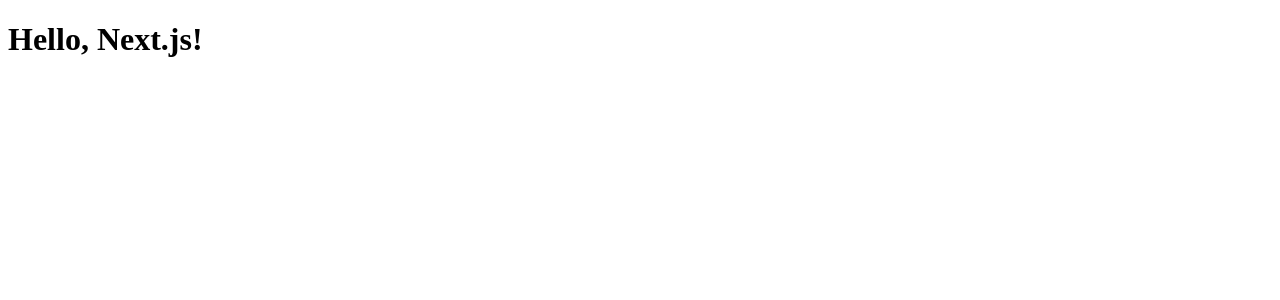
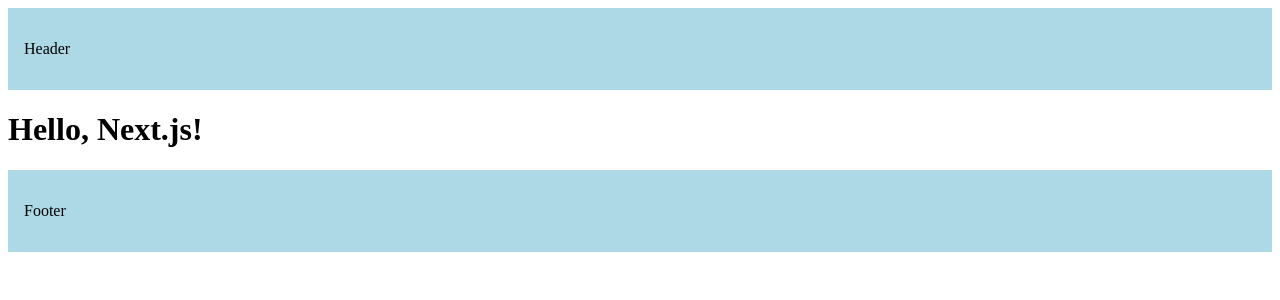
Before and after one commit to khangnv111/next-tutorial, a Next.js app: page / in a window 1280 px wide. Shown: the top 300 px of the page. Built offline with nearby package versions, Linux system fonts and the light colour scheme.

Commit message:
update UI layout

```diff
--- a/src/app/layout.tsx
+++ b/src/app/layout.tsx
@@ -10,7 +10,16 @@
 }) {
   return (
     <html lang="en">
-      <body>{children}</body>
+      <body>
+        <header style={{backgroundColor: "lightblue", padding: "1rem"}}>
+            <p>Header</p>
+        </header>
+      {children}
+
+      <footer style={{backgroundColor: "lightblue", padding: "1rem"}}>
+          <p>Footer</p>
+      </footer>
+      </body>
     </html>
   )
 }
```
